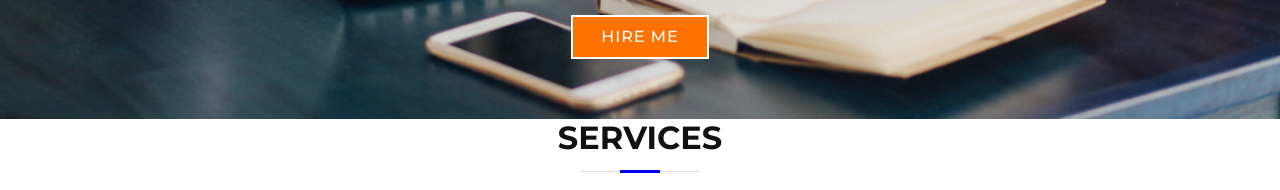
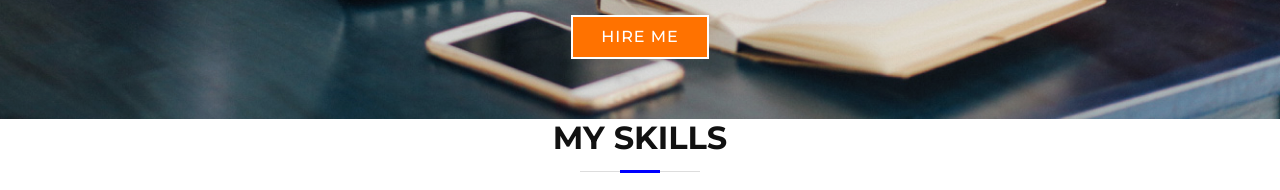
Before and after one commit to mahmudimran/Rn-Soft., a plain HTML site: page index.html in a window 1280 px wide. Shown: the part 2365-2555 px from the top of the page. Drawn offline with nearby package versions, Linux system fonts and the light colour scheme; files whose address does not match are found by name.

Commit message:
Update index.html

```diff
--- a/index.html
+++ b/index.html
@@ -260,7 +260,7 @@
         <div class="col-lg-12 col-lg-offset-2">
           <div id="skill-bar-wrapper">
                 <header class="section-header wow fadeInUp">
-          <h3>Services</h3>
+          <h3>My Skills </h3>
           <p class="wow slideInRight">Laudem latine persequeris id sed, ex fabulas delectus quo. No vel partiendo abhorreant vituperatoribus, ad pro quaestio laboramus. Ei ubique vivendum pro. At ius nisl accusam lorenta zanos paradigno tridexa panatarel.</p>
         </header>
             <div class="text-left wow slideInLeft">
```
